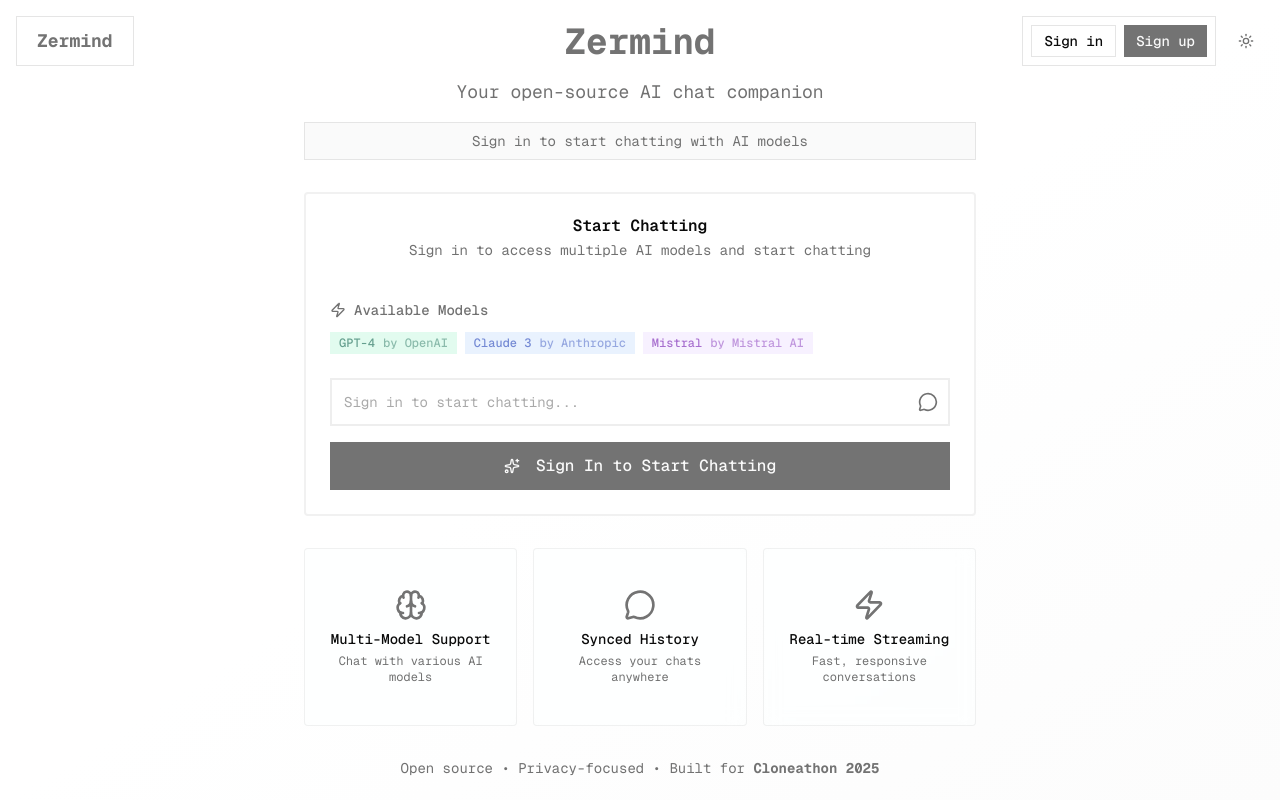
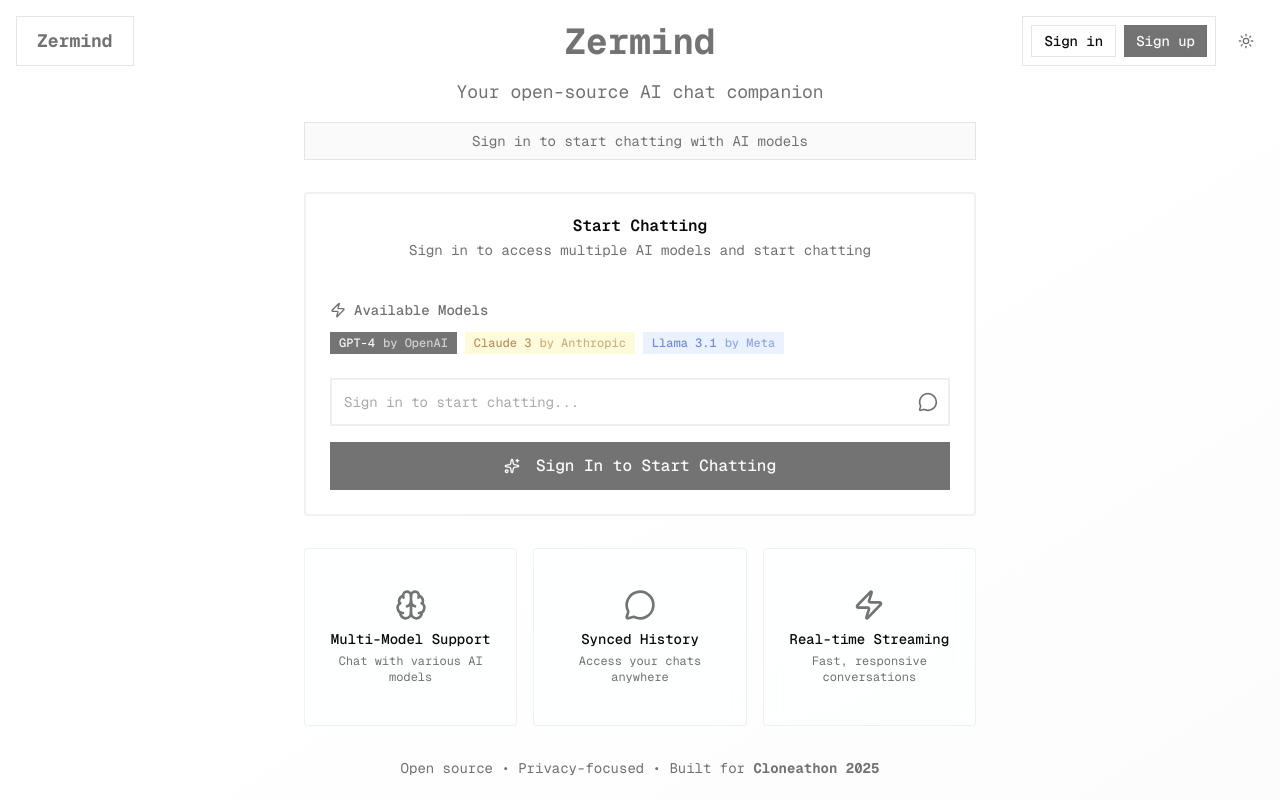
Before and after one commit to welovekiteboarding/zermind, a Next.js app: page / in a window 1280 px wide. Built offline with nearby package versions, Linux system fonts and the light colour scheme; no server answers.

Commit message:
Update chat-interface.tsx

```diff
--- a/src/components/chat-interface.tsx
+++ b/src/components/chat-interface.tsx
@@ -36,9 +36,9 @@ export function ChatInterface({ user }: ChatInterfaceProps) {
   };
 
   const modelProviders = [
-    { name: "GPT-4", provider: "OpenAI", color: "bg-emerald-100 text-emerald-800 dark:bg-emerald-900 dark:text-emerald-200" },
-    { name: "Claude 3", provider: "Anthropic", color: "bg-blue-100 text-blue-800 dark:bg-blue-900 dark:text-blue-200" },
-    { name: "Mistral", provider: "Mistral AI", color: "bg-purple-100 text-purple-800 dark:bg-purple-900 dark:text-purple-200" },
+    { name: "GPT-4", provider: "OpenAI", color: "bg-zinc-900 text-zinc-100 dark:bg-zinc-100 dark:text-zinc-900" },
+    { name: "Claude 3", provider: "Anthropic", color: "bg-yellow-100 text-yellow-800 dark:bg-yellow-900 dark:text-yellow-200" },
+    { name: "Llama 3.1", provider: "Meta", color: "bg-blue-100 text-blue-800 dark:bg-blue-900 dark:text-blue-200" },
   ];
 
   return (
```
